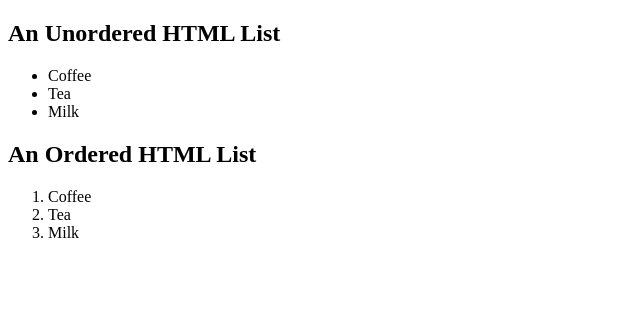
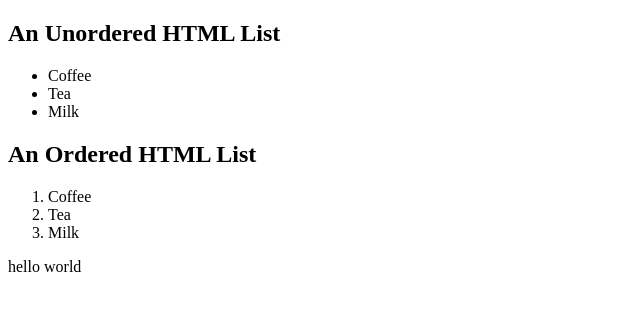
Before and after one commit to SADEKUNNNUR-SIKDAR/abcd, a plain HTML site: page index.html in a window 1280 px wide. Shown: the full height of the page, 0-640 px from the left. Drawn offline with Linux system fonts and the light colour scheme.

Commit message:
put down two div  index.html file

```diff
--- a/index.html
+++ b/index.html
@@ -19,6 +19,9 @@
   <li>Tea</li>
   <li>Milk</li>
 </ol>
+<div>
+	<span>hello world</span>
+</div>
 
 
 </body>
```
